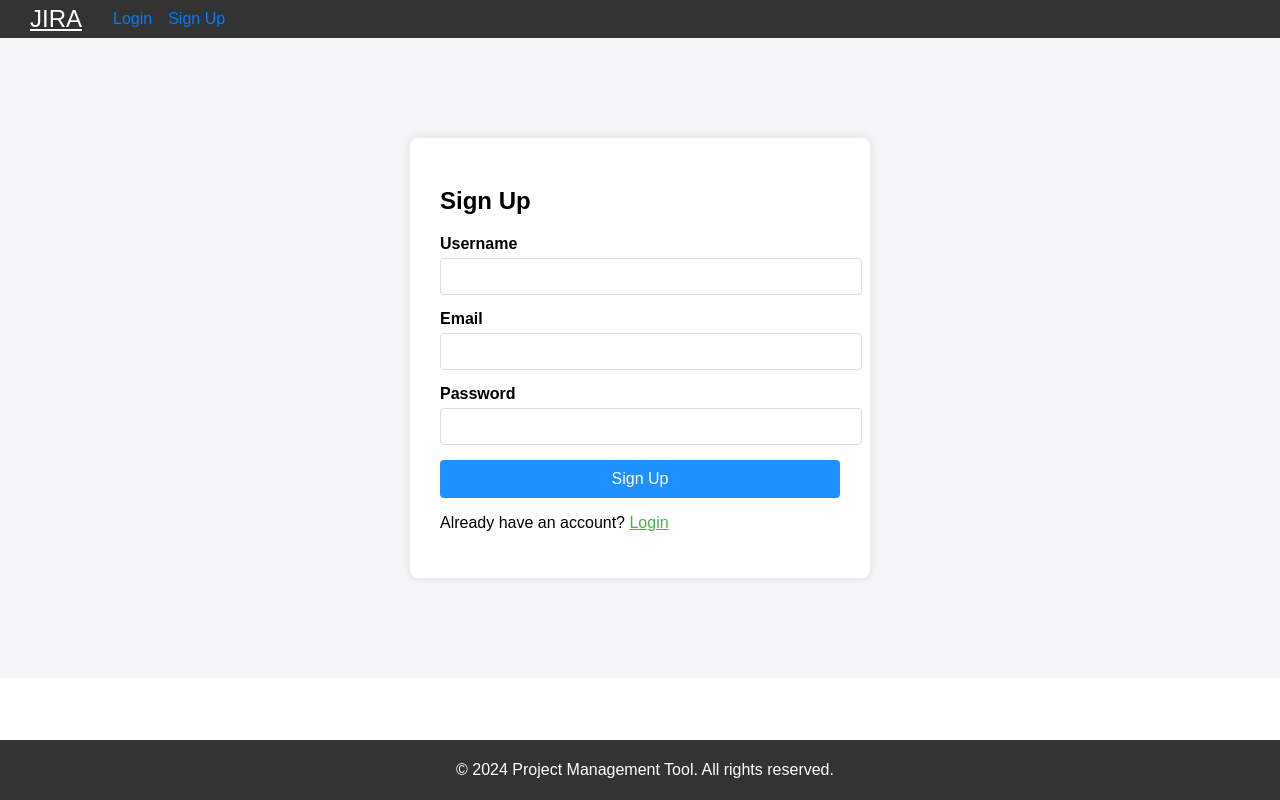
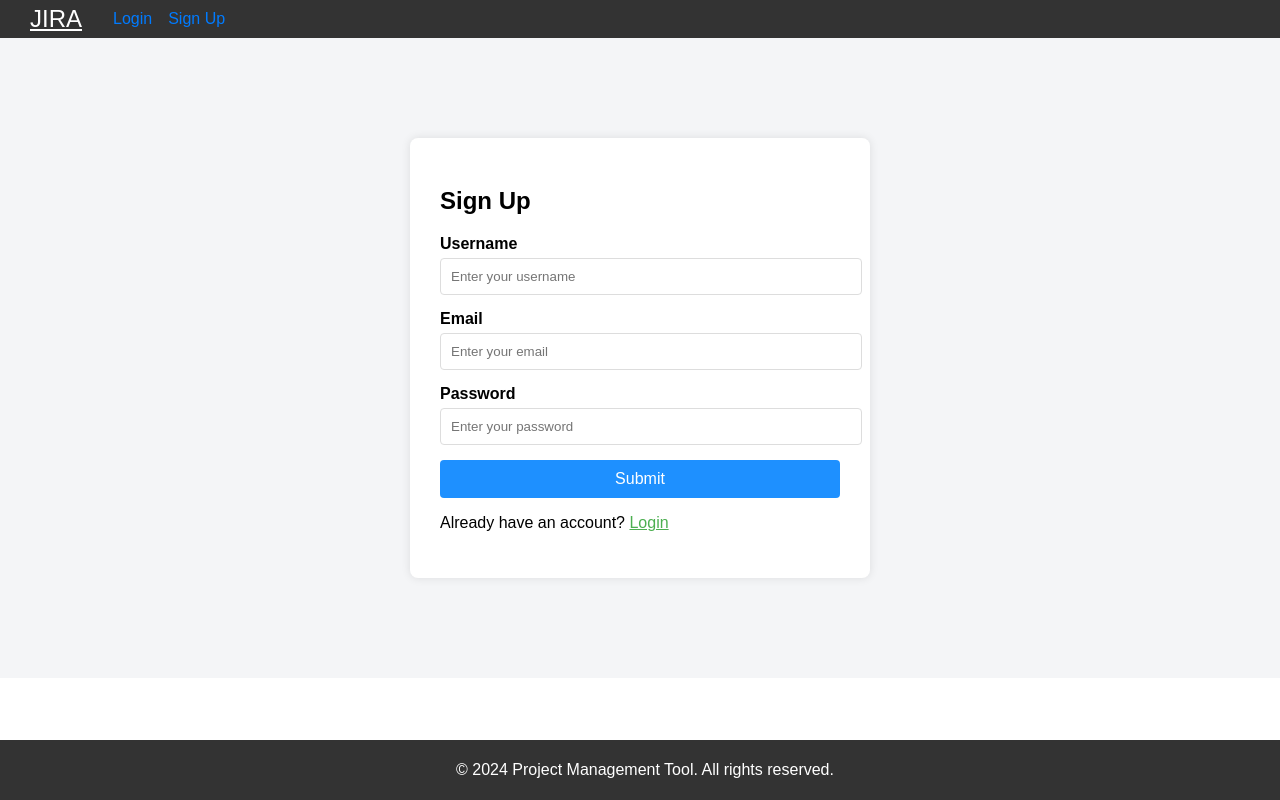
Before and after one commit to FrankDannie/JIRA-FE, a React (Create React App) app: page /signup in a window 1280 px wide. Built offline with nearby package versions, Linux system fonts and the light colour scheme; no server answers.

Commit message:
Update Login and Signup pages to use common components

```diff
--- a/src/pages/LoginPage.tsx
+++ b/src/pages/LoginPage.tsx
@@ -2,6 +2,8 @@ import React, { useState } from 'react'
 import { useNavigate } from 'react-router-dom'
 import { login } from '../services/authService'
 import styles from '../styles/auth.module.scss'
+import Button from '../components/atoms/Button'
+import InputField from '../components/molecules/InputField'
 
 const LoginPage: React.FC = () => {
   const [username, setUsername] = useState('')
@@ -25,17 +27,21 @@ const LoginPage: React.FC = () => {
       <div className={styles.formContainer}>
         <h2>Login</h2>
         <form onSubmit={handleLogin}>
-          <label htmlFor="username">Username</label>
-          <input id="username" type="text" value={username} onChange={(e) => setUsername(e.target.value)} required />
-          <label htmlFor="password">Password</label>
-          <input
-            id="password"
+          <InputField
+            label="Username"
+            type="text"
+            placeholder="Enter your username"
+            value={username}
+            onChange={(e) => setUsername(e.target.value)}
+          />
+          <InputField
+            label="Password"
             type="password"
+            placeholder="Enter your password"
             value={password}
             onChange={(e) => setPassword(e.target.value)}
-            required
           />
-          <button type="submit">Login</button>
+          <Button label="Login" onClick={handleLogin} />
         </form>
         <div className={styles.footer}>
           <p>
--- a/src/pages/SignupPage.tsx
+++ b/src/pages/SignupPage.tsx
@@ -2,6 +2,8 @@ import React, { useState } from 'react'
 import { useNavigate } from 'react-router-dom'
 import { signup } from '../services/authService'
 import styles from '../styles/auth.module.scss'
+import InputField from '../components/molecules/InputField'
+import Button from '../components/atoms/Button'
 
 const SignupPage: React.FC = () => {
   const [username, setUsername] = useState('')
@@ -24,19 +26,28 @@ const SignupPage: React.FC = () => {
       <div className={styles.formContainer}>
         <h2>Sign Up</h2>
         <form onSubmit={handleSignup}>
-          <label htmlFor="username">Username</label>
-          <input id="username" type="text" value={username} onChange={(e) => setUsername(e.target.value)} required />
-          <label htmlFor="email">Email</label>
-          <input id="email" type="email" value={email} onChange={(e) => setEmail(e.target.value)} required />
-          <label htmlFor="password">Password</label>
-          <input
-            id="password"
+          <InputField
+            label="Username"
+            type="text"
+            placeholder="Enter your username"
+            value={username}
+            onChange={(e) => setUsername(e.target.value)}
+          />
+          <InputField
+            label="Email"
+            type="email"
+            placeholder="Enter your email"
+            value={email}
+            onChange={(e) => setEmail(e.target.value)}
+          />
+          <InputField
+            label="Password"
             type="password"
+            placeholder="Enter your password"
             value={password}
             onChange={(e) => setPassword(e.target.value)}
-            required
           />
-          <button type="submit">Sign Up</button>
+          <Button label="Submit" onClick={handleSignup} />
         </form>
         <div className={styles.footer}>
           <p>
```
